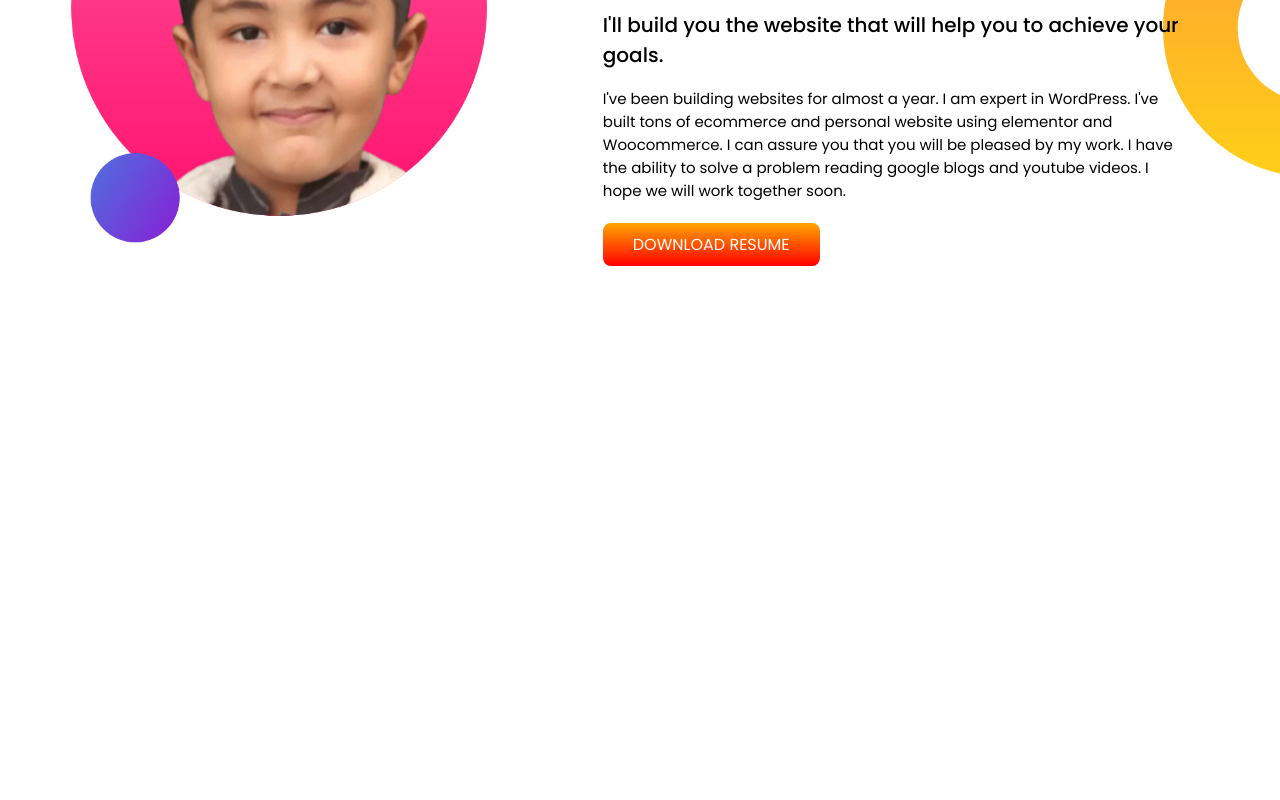
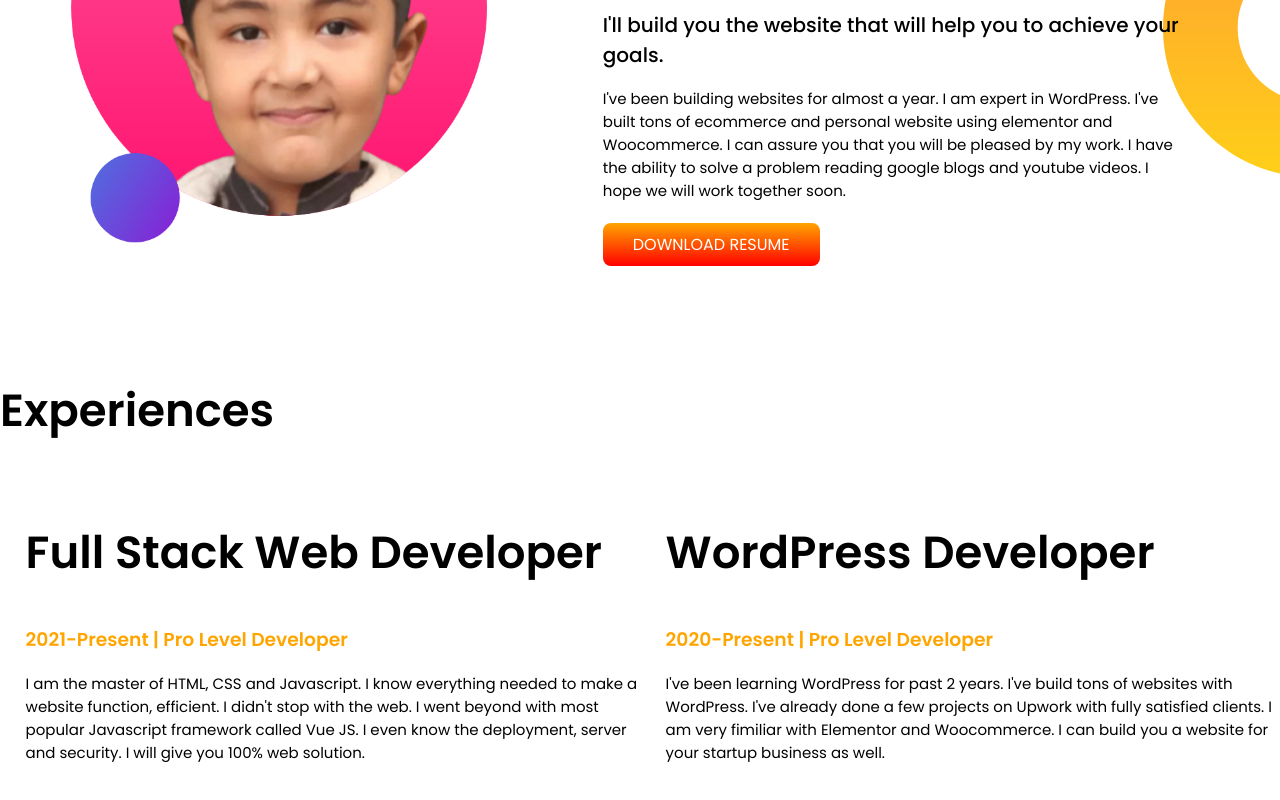
Before and after one commit to Zubian-Rais/my-portfolio, a plain HTML site: page index.html in a window 1280 px wide. Shown: the part 896-1696 px from the top of the page. Before the commit the page ends 1273 px from the top, so only its background shows below. Drawn offline with Linux system fonts and the light colour scheme.

Commit message:
another update

```diff
--- a/index.html
+++ b/index.html
@@ -12,7 +12,7 @@
 </head>
 <body>
 
-    <section class="entry">
+    <section class="entry flexible-container">
         <div class="half-width">
             <h1>Hey There,<br>I am <span class="myname">Zubian Rais!</span><br>a Full stack web developer</h1>
             <h2>I build websites for talented entrepreneurs</h2>
@@ -29,7 +29,7 @@
         </div>
     </section>
 
-    <section class="second">
+    <section class="second flexible-container">
         <div class="half-width">
             <img src="Photos/my-bg2.png" alt="my image">
         </div>
@@ -45,5 +45,25 @@
         </div>
     </section>
 
+    <section>
+        <h1>Experiences</h1>
+        <div class="flexible-container">
+            <div class="half-width">
+                <h1>Full Stack Web Developer</h1>
+                <h3 class="myname">2021-Present | Pro Level Developer</h3>
+                <p>
+                    I am the master of HTML, CSS and Javascript. I know everything needed to make a website function, efficient. I didn't stop with the web. I went beyond with most popular Javascript framework called Vue JS. I even know the deployment, server and security. I will give you 100% web solution.
+                </p>
+            </div>
+            <div class="half-width">
+                <h1>WordPress Developer</h1>
+                <h3 class="myname">2020-Present | Pro Level Developer</h3>
+                <p>
+                    I've been learning WordPress for past 2 years. I've build tons of websites with WordPress. I've already done a few projects on Upwork with fully satisfied clients. I am very fimiliar with Elementor and Woocommerce. I can build you a website for your startup business as well.
+                </p>
+            </div>
+        </div>
+    </section>
+
 </body>
 </html>
--- a/style.css
+++ b/style.css
@@ -9,7 +9,7 @@ body{
     padding-top: 80px;
 }
 
-section{
+.flexible-container{
     display: flex;
     margin-bottom: 120px;
 }
```
